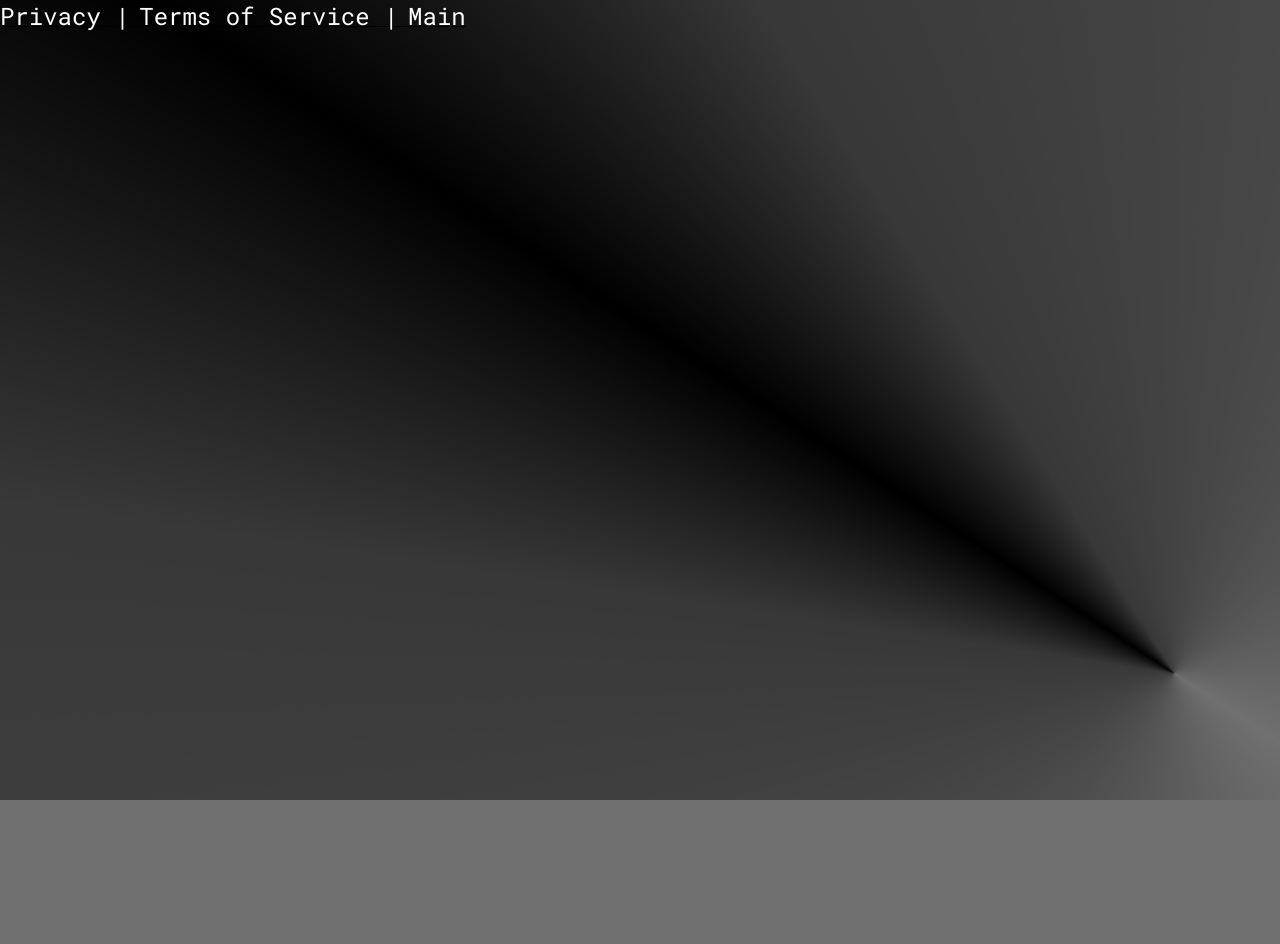
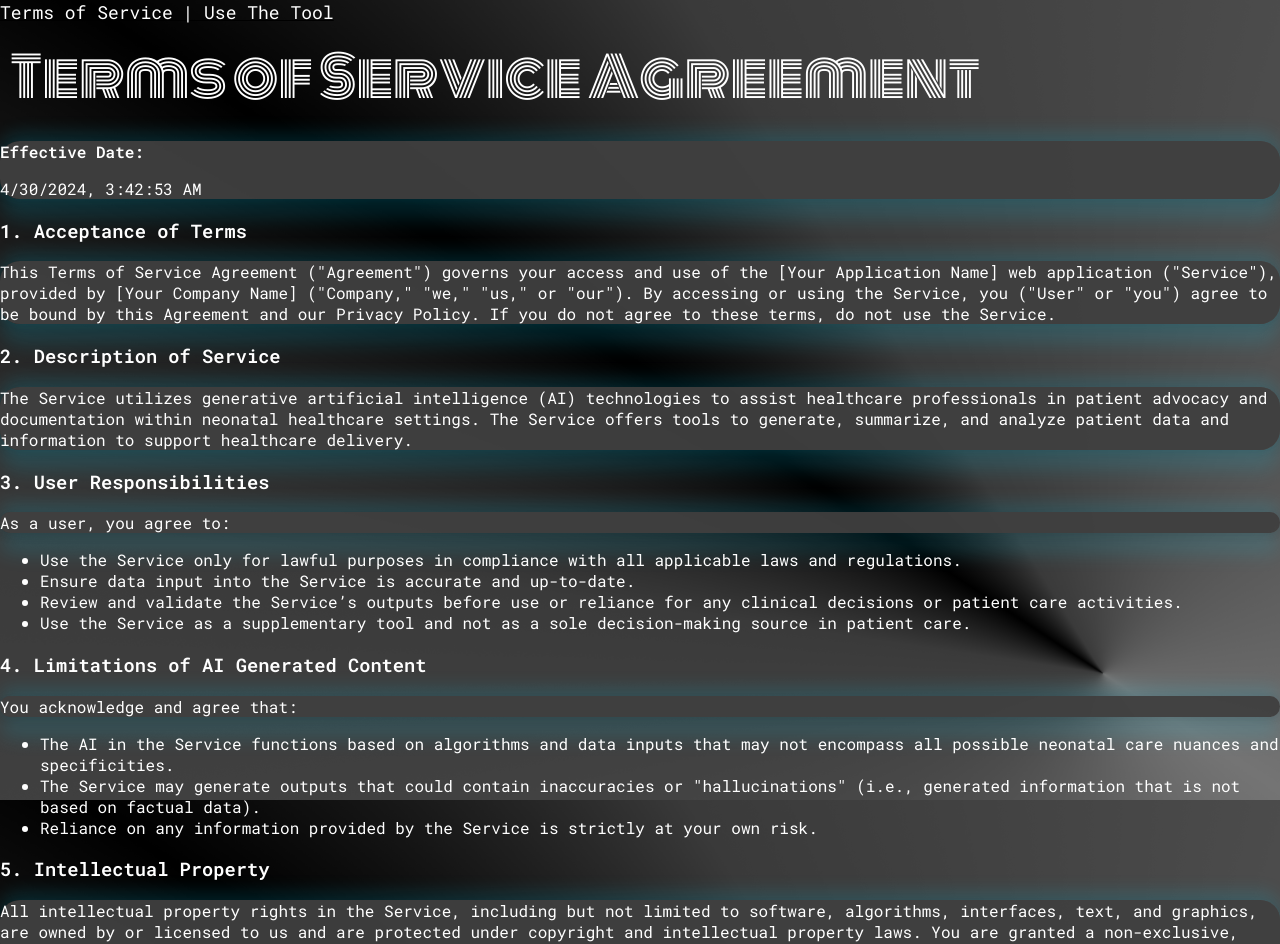
Before and after one commit to Neonatal-AI/Front-end, a React app: page /tos in a window 1280 px wide. Shown: the top 944 px of the page. Before the commit the page ends 800 px from the top, so only its background shows below. Built offline with nearby package versions, Linux system fonts and the light colour scheme; no server answers.

Commit message:
uhm... I think this is better. Renamed homepage and links. Added TOS.

```diff
--- a/src/App.js
+++ b/src/App.js
@@ -8,6 +8,7 @@ import Cookies from 'js-cookie'
 import Login from './components/display/Login'
 import RegistrationForm from './components/display/AccountCreation'
 import Main from './components/display/Main'
+import TOS from './components/display/TOS'
 // import deleteCookies from './components/CookieRemoval'
 import GradientButton from './components/common/GradientButton'
 
@@ -19,11 +20,12 @@ const App = () => {
     return (
       <nav>
         {/* only want this to render on page if user does not have a valid session cookie */}
-        {!sessionCookie && <Link to="/login"><font size="+2">Privacy |</font> </Link>}
-        {!sessionCookie && <Link to="/register"><font size="+2">Terms of Service |</font> </Link>}
+        {!sessionCookie && <Link to="/tos"><font size="+1">Terms of Service</font> </Link>}
+        {/* {!sessionCookie && <Link to="/login"><font size="+2"> Login |</font> </Link>} */}
+        {/* {!sessionCookie && <Link to="/register"><font size="+2">Register |</font> </Link>} */}
 
         {/* only want this to render on page if user does have a valid session cookie */}
-        {!sessionCookie && <Link to="/main"><font size="+2">Main</font></Link>}
+        {!sessionCookie && <Link to="/main"><font size="+1">| Use The Tool</font></Link>}
         <br/>
         {/* {!sessionCookie && <GradientButton
         className="logout"
@@ -47,6 +49,7 @@ const App = () => {
     <Router>
       <Navigation />
       <Routes>
+        <Route path="tos" element={<TOS/>}/>
         <Route path="/login" element={<Login />} />
         <Route path="/register" element={<RegistrationForm />} />
         {sessionCookie ? (
--- a/src/components/display/Main.js
+++ b/src/components/display/Main.js
@@ -123,7 +123,7 @@ const Main = () => {
 
         <div className="app">
         <section className='main'>
-            <h2>Neonatal Assistant <img src={nortonLogo}/> <img src={uoflHealthLogo}/></h2>
+            <h2>Neonatal AI <img src={nortonLogo}/> <img src={uoflHealthLogo}/></h2>
             {view === 'input' && (
             <div classname= "form">
             <div className="inputForm">
--- /dev/null
+++ b/src/components/display/TOS.js
@@ -0,0 +1,119 @@
+import React, { useState } from 'react'
+import { useNavigate } from "react-router-dom"
+
+import GradientButton from '../common/GradientButton'
+
+
+const TOS = () => {
+
+  const API_URL = process.env.REACT_APP_API_URL || 'http://127.0.0.1:8000'
+
+  const navigate = useNavigate()
+  const [banner, setBanners] = useState(null);
+  const [username, setUsername] = useState('')
+  const [password, setPassword] = useState('')
+  const handleUsernameChange = (event) => setUsername(event.target.value)
+  const handlePasswordChange = (event) => setPassword(event.target.value)
+  const [ loginLoading, setLoginLoading ] = useState(false)
+
+  // meat and potatoes of the login page
+  const loginAttempt = async () => {
+    setLoginLoading(true)
+    const options = {
+      method: "POST",
+      body: JSON.stringify({
+          username: username,
+          password: password,
+      }),
+      headers:{
+        "Content-Type": "application/json"
+      },
+      credentials: "include"
+    }
+    try{
+      const response = await fetch(`${API_URL}/login`, options)
+      const data = await response.json()
+
+      if (data.message === "Login Successful") {
+        setBanners("Congrats. Login successful.")
+        setTimeout(() => {
+          navigate('/main')
+          window.location.reload()
+        }, 1500);
+
+      }else if (data.message === "Incorrect Password" || data.message === "Incorrect Uname") {
+        setBanners("Improper credentials! try again or register a new account.")
+      }
+    return data
+    } catch(error){
+    console.error(error)
+    }
+}
+  const handleSubmit = (event) => {
+    event.preventDefault()
+    loginAttempt()
+
+  }
+  // Get current date and time
+  var now = new Date();
+  var datetime = now.toLocaleString();
+
+  // Insert date and time into HTML
+  return (
+    <div>
+        <h2>Terms of Service Agreement</h2>
+          <p><strong>Effective Date:</strong> <pre dangerouslySetInnerHTML={{__html: datetime}}></pre></p>
+
+          <h3>1. Acceptance of Terms</h3>
+          <p>This Terms of Service Agreement ("Agreement") governs your access and use of the [Your Application Name] web application ("Service"), provided by [Your Company Name] ("Company," "we," "us," or "our"). By accessing or using the Service, you ("User" or "you") agree to be bound by this Agreement and our Privacy Policy. If you do not agree to these terms, do not use the Service.</p>
+
+          <h3>2. Description of Service</h3>
+          <p>The Service utilizes generative artificial intelligence (AI) technologies to assist healthcare professionals in patient advocacy and documentation within neonatal healthcare settings. The Service offers tools to generate, summarize, and analyze patient data and information to support healthcare delivery.</p>
+
+          <h3>3. User Responsibilities</h3>
+          <p>As a user, you agree to:</p>
+          <ul>
+          <li>Use the Service only for lawful purposes in compliance with all applicable laws and regulations.</li>
+          <li>Ensure data input into the Service is accurate and up-to-date.</li>
+          <li>Review and validate the Service’s outputs before use or reliance for any clinical decisions or patient care activities.</li>
+          <li>Use the Service as a supplementary tool and not as a sole decision-making source in patient care.</li>
+          </ul>
+
+          <h3>4. Limitations of AI Generated Content</h3>
+          <p>You acknowledge and agree that:</p>
+          <ul>
+          <li>The AI in the Service functions based on algorithms and data inputs that may not encompass all possible neonatal care nuances and specificities.</li>
+          <li>The Service may generate outputs that could contain inaccuracies or "hallucinations" (i.e., generated information that is not based on factual data).</li>
+          <li>Reliance on any information provided by the Service is strictly at your own risk.</li>
+          </ul>
+
+          <h3>5. Intellectual Property</h3>
+          <p>All intellectual property rights in the Service, including but not limited to software, algorithms, interfaces, text, and graphics, are owned by or licensed to us and are protected under copyright and intellectual property laws. You are granted a non-exclusive, non-transferable, limited license to access and use the Service for your professional use subject to these terms.</p>
+
+          <h3>6. Disclaimers</h3>
+          <p>The Service is provided "AS IS" and "AS AVAILABLE" without any warranties, express or implied, including but not limited to the implied warranties of merchantability, fitness for a particular purpose, or non-infringement. We do not warrant that the Service will always be uninterrupted, timely, secure, or error-free.</p>
+
+          <h3>7. Limitation of Liability</h3>
+          <p>In no event shall the Company, its officers, directors, employees, or agents be liable for any indirect, incidental, special, consequential or punitive damages, including but not limited to, loss of profits, data, use, goodwill, or other intangible losses, resulting from (i) your access to or use of or inability to access or use the Service; (ii) any conduct or content of any third party on the Service; (iii) any content obtained from the Service; and (iv) unauthorized access, use or alteration of your transmissions or content, whether based on warranty, contract, tort (including negligence) or any other legal theory, whether or not we have been informed of the possibility of such damage.</p>
+
+          <h3>8. Indemnification</h3>
+          <p>You agree to defend, indemnify, and hold harmless the Company and its licensee and licensors, and their employees, contractors, agents, officers, and directors, from and against any and all claims, damages, obligations, losses, liabilities, costs or debt, and expenses (including but not limited to attorney's fees), resulting from or arising out of a) your use and access of the Service, by you or any person using your account and password; b) a breach of these terms, or c) Content posted on the Service.</p>
+
+          <h3>9. Modifications to the Agreement</h3>
+          <p>We reserve the right, at our sole discretion, to amend or update these terms at any time. You are advised to review these terms periodically for any changes. Changes to these terms are effective when they are posted on this page.</p>
+
+          <h3>10. Termination</h3>
+          <p>We may terminate or suspend your access to the Service immediately, without prior notice or liability, for any reason whatsoever, including, without limitation, if you breach the Terms.</p>
+
+          <h3>11. Governing Law</h3>
+          <p>These Terms shall be governed and construed in accordance with the laws of [Your State/Country], without regard to its conflict of law provisions.</p>
+
+          <h3>12. Contact Us</h3>
+          <p>If you have any questions about these Terms, please contact us at [Your Contact Information].</p>
+
+          <p>By using the Service, you acknowledge that you have read, understood, and agree to be bound by this Agreement.</p>
+
+    </div>
+  )
+}
+export default TOS
```
